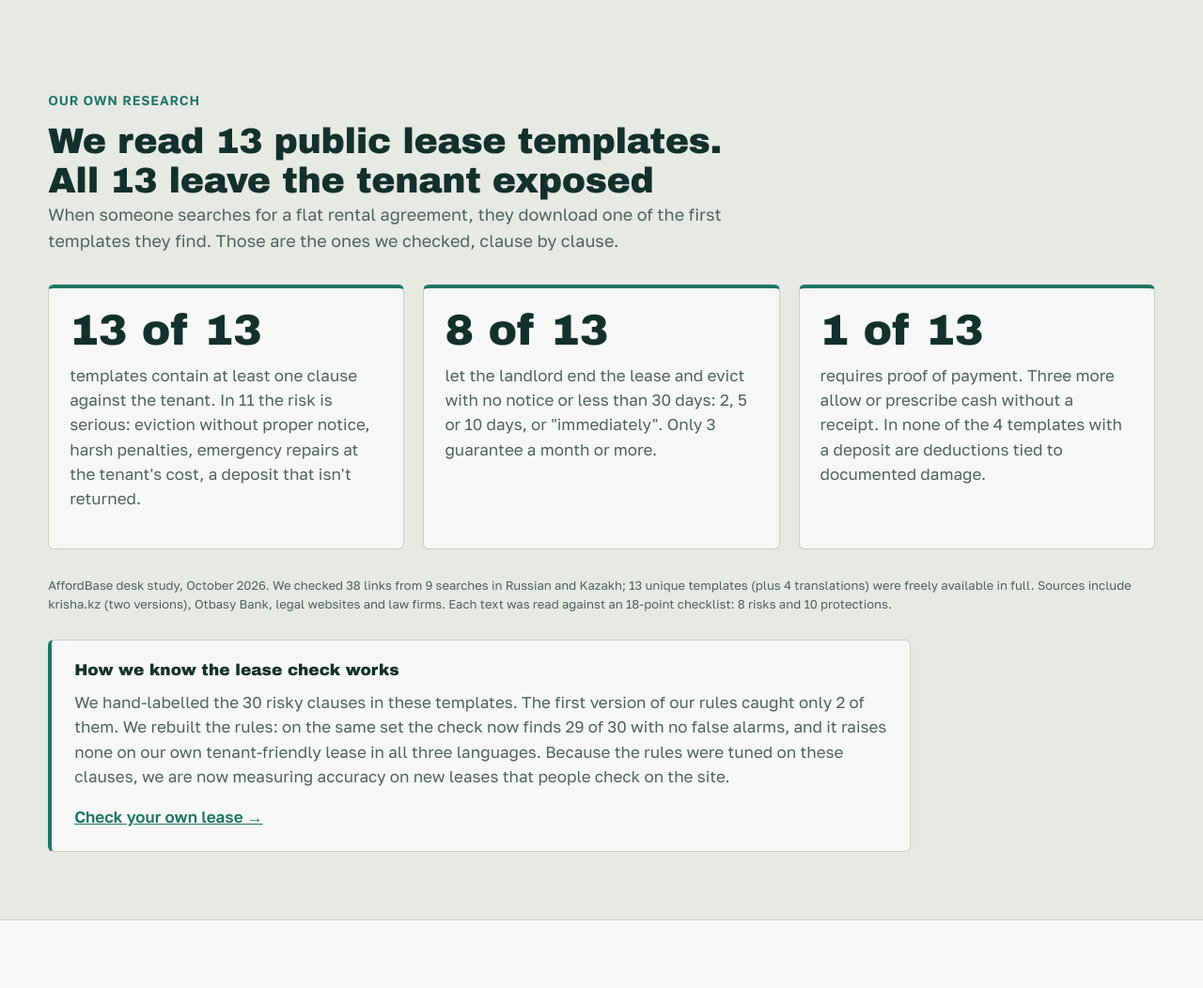
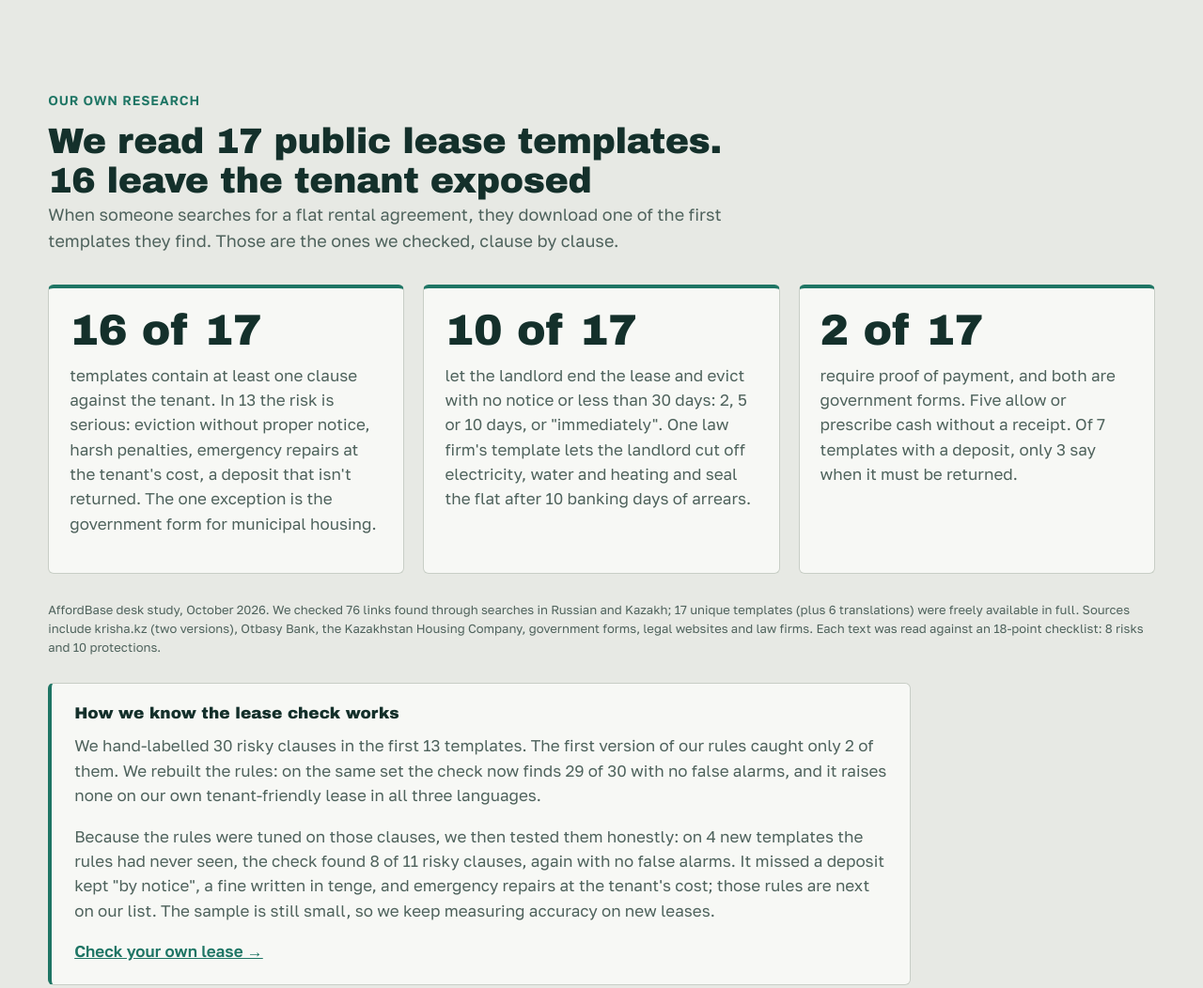
Before and after one commit to t2101722-maker/affordbase, a plain HTML site: page index.html in a window 1280 px wide. Shown: the part 1920-2972 px from the top of the page at 94% size. Drawn offline with Linux system fonts and the light colour scheme; no server answers; a web font is replaced by a local one.

Commit message:
Research section: 17 lease templates and out-of-sample checker test
Co-Authored-By: Claude Opus 5.5 <noreply@anthropic.com>

```diff
--- a/index.html
+++ b/index.html
@@ -118,28 +118,29 @@
 <section id="evidence" class="story">
   <header class="module-head">
     <p class="kicker" data-ru="Наше исследование" data-kk="Біздің зерттеу">Our own research</p>
-    <h2 data-ru="Мы прочитали 13 публичных шаблонов договора аренды. Все 13 ставят жильца под риск" data-kk="Біз жалдау шартының 13 жария үлгісін оқып шықтық. 13-інің бәрі жалдаушыны тәуекелге қалдырады">We read 13 public lease templates. All 13 leave the tenant exposed</h2>
+    <h2 data-ru="Мы прочитали 17 публичных шаблонов договора аренды. 16 из них ставят жильца под риск" data-kk="Біз жалдау шартының 17 жария үлгісін оқып шықтық. Оның 16-сы жалдаушыны тәуекелге қалдырады">We read 17 public lease templates. 16 leave the tenant exposed</h2>
     <p data-ru="Когда человек ищет «договор аренды квартиры», он скачивает один из первых шаблонов в поиске. Мы проверили именно их, пункт за пунктом." data-kk="Адам «пәтер жалдау шарты» деп іздегенде, іздеудегі алғашқы үлгілердің бірін жүктейді. Біз дәл соларды тармақ бойынша тексердік.">When someone searches for a flat rental agreement, they download one of the first templates they find. Those are the ones we checked, clause by clause.</p>
   </header>
   <div class="stats stats-own">
     <article class="stat">
-      <strong data-ru="13 из 13" data-kk="13-тен 13">13 of 13</strong>
-      <p data-ru="шаблонов содержат хотя бы один пункт против жильца. В 11 риск серьёзный: выселение без нормального срока, жёсткая неустойка, аварии за счёт жильца, невозврат залога." data-kk="үлгіде жалдаушыға қарсы кемінде бір тармақ бар. 11-інде тәуекел елеулі: қалыпты мерзімсіз шығару, қатаң тұрақсыздық айыбы, апаттарды жалдаушының есебінен жою, кепілақыны қайтармау.">templates contain at least one clause against the tenant. In 11 the risk is serious: eviction without proper notice, harsh penalties, emergency repairs at the tenant's cost, a deposit that isn't returned.</p>
+      <strong data-ru="16 из 17" data-kk="17-ден 16">16 of 17</strong>
+      <p data-ru="шаблонов содержат хотя бы один пункт против жильца. В 13 риск серьёзный: выселение без нормального срока, жёсткая неустойка, аварии за счёт жильца, невозврат залога. Исключение одно — государственная форма найма коммунального жилья." data-kk="үлгіде жалдаушыға қарсы кемінде бір тармақ бар. 13-інде тәуекел елеулі: қалыпты мерзімсіз шығару, қатаң тұрақсыздық айыбы, апаттарды жалдаушының есебінен жою, кепілақыны қайтармау. Жалғыз ерекшелік — коммуналдық тұрғын үйді жалдаудың мемлекеттік нысаны.">templates contain at least one clause against the tenant. In 13 the risk is serious: eviction without proper notice, harsh penalties, emergency repairs at the tenant's cost, a deposit that isn't returned. The one exception is the government form for municipal housing.</p>
     </article>
     <article class="stat">
-      <strong data-ru="8 из 13" data-kk="13-тен 8">8 of 13</strong>
-      <p data-ru="позволяют расторгнуть договор и выселить без уведомления или с уведомлением короче 30 дней: за 2, 5, 10 дней или «незамедлительно». Месяц и больше гарантируют только 3." data-kk="үлгі шартты бұзып, ескертусіз немесе 30 күннен қысқа ескертумен шығаруға мүмкіндік береді: 2, 5, 10 күн немесе «дереу». Бір ай және одан көп мерзімді тек 3 үлгі кепілдейді.">let the landlord end the lease and evict with no notice or less than 30 days: 2, 5 or 10 days, or "immediately". Only 3 guarantee a month or more.</p>
+      <strong data-ru="10 из 17" data-kk="17-ден 10">10 of 17</strong>
+      <p data-ru="позволяют расторгнуть договор и выселить без уведомления или с уведомлением короче 30 дней: за 2, 5, 10 дней или «незамедлительно». Образец одной юридической компании разрешает при долге больше 10 банковских дней отключить свет, воду и отопление и опечатать квартиру." data-kk="үлгі шартты бұзып, ескертусіз немесе 30 күннен қысқа ескертумен шығаруға мүмкіндік береді: 2, 5, 10 күн немесе «дереу». Бір заң компаниясының үлгісі 10 банктік күннен асатын қарыз болса, жарықты, суды және жылуды өшіріп, пәтерді мөрлеуге рұқсат береді.">let the landlord end the lease and evict with no notice or less than 30 days: 2, 5 or 10 days, or "immediately". One law firm's template lets the landlord cut off electricity, water and heating and seal the flat after 10 banking days of arrears.</p>
     </article>
     <article class="stat">
-      <strong data-ru="1 из 13" data-kk="13-тен 1">1 of 13</strong>
-      <p data-ru="требует подтверждения оплаты. Ещё 3 допускают или предписывают наличные без расписки. Ни в одном из 4 шаблонов с залогом удержание не привязано к задокументированному ущербу." data-kk="үлгі ғана төлемді растауды талап етеді. Тағы 3 үлгі қолхатсыз қолма-қол төлеуге жол береді. Кепілақысы бар 4 үлгінің ешқайсысында ұстап қалу құжатталған залалмен байланыстырылмаған.">requires proof of payment. Three more allow or prescribe cash without a receipt. In none of the 4 templates with a deposit are deductions tied to documented damage.</p>
+      <strong data-ru="2 из 17" data-kk="17-ден 2">2 of 17</strong>
+      <p data-ru="требуют подтверждения оплаты, и оба — государственные формы. 5 допускают или предписывают наличные без расписки. Из 7 шаблонов с залогом срок его возврата указан только в 3." data-kk="үлгі ғана төлемді растауды талап етеді, екеуі де мемлекеттік нысандар. 5 үлгі қолхатсыз қолма-қол төлеуге жол береді немесе соны талап етеді. Кепілақысы бар 7 үлгінің тек 3-інде оны қайтару мерзімі көрсетілген.">require proof of payment, and both are government forms. Five allow or prescribe cash without a receipt. Of 7 templates with a deposit, only 3 say when it must be returned.</p>
     </article>
   </div>
-  <p class="src" data-ru="Кабинетное исследование AffordBase, октябрь 2026. Проверено 38 ссылок из 9 поисковых запросов на русском и казахском; полный текст бесплатно доступен у 13 уникальных шаблонов (плюс 4 перевода). Источники: krisha.kz (две версии), Отбасы банк, юридические сайты и адвокатские конторы. Каждый текст прочитан по протоколу из 18 пунктов: 8 рисков и 10 защит." data-kk="AffordBase кабинеттік зерттеуі, 2026 жылғы қазан. Орыс және қазақ тілдеріндегі 9 іздеу сұранысынан 38 сілтеме тексерілді; толық мәтін тегін 13 бірегей үлгіде ғана бар (тағы 4 аударма). Дереккөздер: krisha.kz (екі нұсқа), Отбасы банк, заң сайттары мен адвокаттық кеңселер. Әр мәтін 18 тармақтық хаттама бойынша оқылды: 8 тәуекел және 10 қорғау.">AffordBase desk study, October 2026. We checked 38 links from 9 searches in Russian and Kazakh; 13 unique templates (plus 4 translations) were freely available in full. Sources include krisha.kz (two versions), Otbasy Bank, legal websites and law firms. Each text was read against an 18-point checklist: 8 risks and 10 protections.</p>
+  <p class="src" data-ru="Кабинетное исследование AffordBase, октябрь 2026. По поисковым запросам на русском и казахском проверено 76 ссылок; полный текст бесплатно доступен у 17 уникальных шаблонов (плюс 6 переводов). Источники: krisha.kz (две версии), Отбасы банк, Казахстанская Жилищная Компания, государственные формы, юридические сайты и компании. Каждый текст прочитан по протоколу из 18 пунктов: 8 рисков и 10 защит." data-kk="AffordBase кабинеттік зерттеуі, 2026 жылғы қазан. Орыс және қазақ тілдеріндегі іздеу сұраныстары бойынша 76 сілтеме тексерілді; толық мәтін тегін 17 бірегей үлгіде ғана бар (тағы 6 аударма). Дереккөздер: krisha.kz (екі нұсқа), Отбасы банк, Қазақстан Тұрғын үй компаниясы, мемлекеттік нысандар, заң сайттары мен компаниялары. Әр мәтін 18 тармақтық хаттама бойынша оқылды: 8 тәуекел және 10 қорғау.">AffordBase desk study, October 2026. We checked 76 links found through searches in Russian and Kazakh; 17 unique templates (plus 6 translations) were freely available in full. Sources include krisha.kz (two versions), Otbasy Bank, the Kazakhstan Housing Company, government forms, legal websites and law firms. Each text was read against an 18-point checklist: 8 risks and 10 protections.</p>
 
   <div class="proof">
     <h3 data-ru="Как мы проверяем, что проверка договора работает" data-kk="Шартты тексеру жұмыс істейтінін қалай тексереміз">How we know the lease check works</h3>
-    <p data-ru="В этих шаблонах мы вручную разметили 30 опасных пунктов. Первая версия наших правил нашла только 2 из них. Мы переписали правила, и на том же наборе проверка находит 29 из 30 без ложных срабатываний, а на нашем собственном договоре в пользу жильца не срабатывает ни разу на всех трёх языках. Правила настраивались на этих же пунктах, поэтому сейчас мы измеряем точность на новых договорах, которые проверяют пользователи." data-kk="Осы үлгілерде біз 30 қауіпті тармақты қолмен белгіледік. Ережелеріміздің бірінші нұсқасы олардың тек 2-еуін тапты. Біз ережелерді қайта жаздық: сол жиында тексеру 30-дың 29-ын жалған дабылсыз табады, ал жалдаушының пайдасына жазылған өз шартымызда үш тілде де бірде-бір рет іске қосылмайды. Ережелер дәл осы тармақтарға бапталғандықтан, қазір дәлдікті пайдаланушылар тексеретін жаңа шарттарда өлшеп жатырмыз.">We hand-labelled the 30 risky clauses in these templates. The first version of our rules caught only 2 of them. We rebuilt the rules: on the same set the check now finds 29 of 30 with no false alarms, and it raises none on our own tenant-friendly lease in all three languages. Because the rules were tuned on these clauses, we are now measuring accuracy on new leases that people check on the site.</p>
+    <p data-ru="В первых 13 шаблонах мы вручную разметили 30 опасных пунктов. Первая версия наших правил нашла только 2 из них. Мы переписали правила, и на том же наборе проверка находит 29 из 30 без ложных срабатываний, а на нашем собственном договоре в пользу жильца не срабатывает ни разу на всех трёх языках." data-kk="Алғашқы 13 үлгіде біз 30 қауіпті тармақты қолмен белгіледік. Ережелеріміздің бірінші нұсқасы олардың тек 2-еуін тапты. Біз ережелерді қайта жаздық: сол жиында тексеру 30-дың 29-ын жалған дабылсыз табады, ал жалдаушының пайдасына жазылған өз шартымызда үш тілде де бірде-бір рет іске қосылмайды.">We hand-labelled 30 risky clauses in the first 13 templates. The first version of our rules caught only 2 of them. We rebuilt the rules: on the same set the check now finds 29 of 30 with no false alarms, and it raises none on our own tenant-friendly lease in all three languages.</p>
+    <p data-ru="Правила настраивались на этих же пунктах, поэтому потом мы проверили их честно: на 4 новых шаблонах, которых правила раньше не видели, проверка нашла 8 из 11 опасных пунктов, тоже без ложных срабатываний. Она пропустила залог, который удерживают «путём уведомления», штраф в тенге и аварии за счёт жильца. Это следующие правила, которые мы улучшим. Выборка пока маленькая, поэтому мы продолжаем измерять точность на новых договорах." data-kk="Ережелер дәл осы тармақтарға бапталғандықтан, кейін біз оларды адал тексердік: ережелер бұрын көрмеген 4 жаңа үлгіде тексеру 11 қауіпті тармақтың 8-ін тапты, бұл жолы да жалған дабылсыз. Ол «хабарлау арқылы» ұсталатын кепілақыны, теңгемен жазылған айыппұлды және жалдаушының есебінен апаттарды жоюды өткізіп алды. Келесі кезекте осы ережелерді жақсартамыз. Іріктеме әзірге шағын, сондықтан дәлдікті жаңа шарттарда өлшеуді жалғастырамыз.">Because the rules were tuned on those clauses, we then tested them honestly: on 4 new templates the rules had never seen, the check found 8 of 11 risky clauses, again with no false alarms. It missed a deposit kept "by notice", a fine written in tenge, and emergency repairs at the tenant's cost; those rules are next on our list. The sample is still small, so we keep measuring accuracy on new leases.</p>
     <a href="#legal" data-ru="Проверить свой договор →" data-kk="Шартыңызды тексеру →">Check your own lease →</a>
   </div>
 </section>
```
